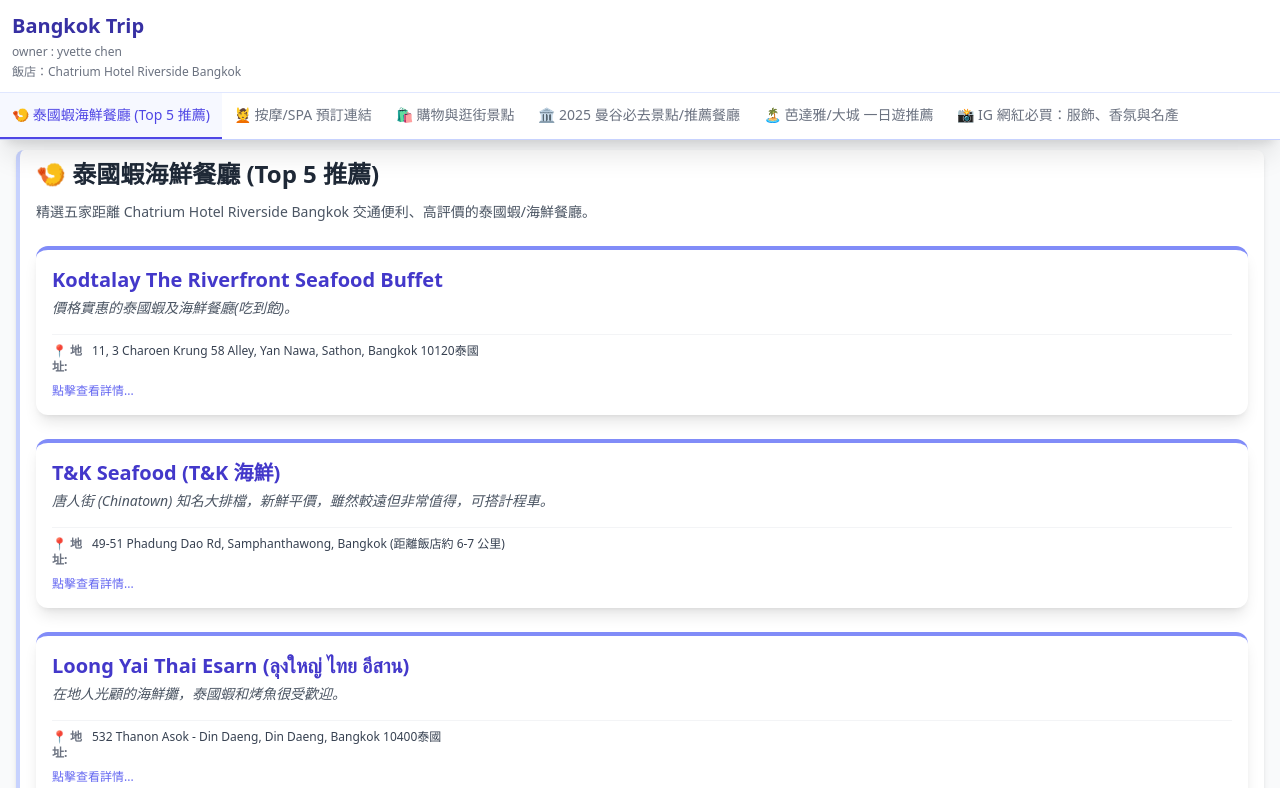
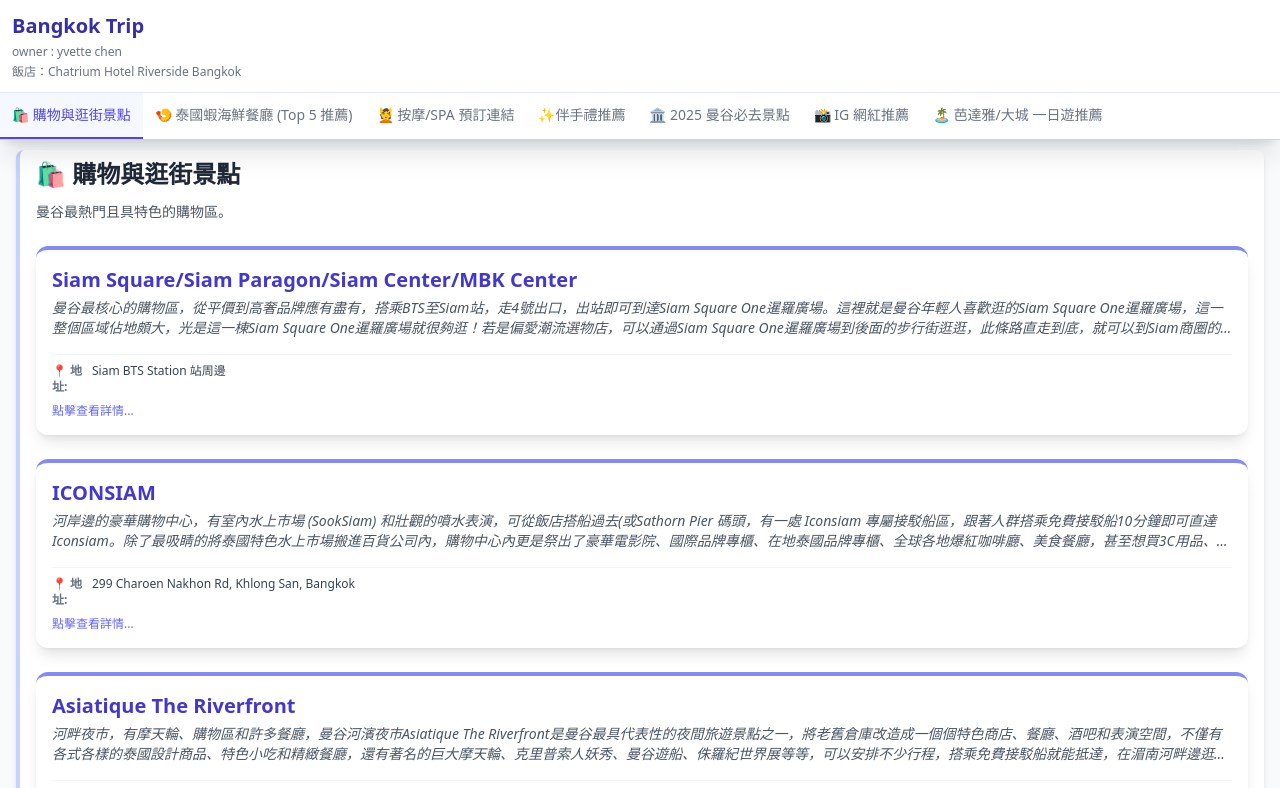
Before and after one commit to yvettechen0214/bangkok-trip-planner, a React (Vite) app: page / in a window 1280 px wide. Shown: the top 788 px of the page. Built offline with nearby package versions, Linux system fonts and the light colour scheme.

Commit message:
update: 新增更多information

```diff
--- a/src/tripData.js
+++ b/src/tripData.js
@@ -6,6 +6,42 @@
     "hotel": "Chatrium Hotel Riverside Bangkok"
   },
   "categories": [
+
+    {
+      "id": "shopping",
+      "name": "🛍️ 購物與逛街景點",
+      "description": "曼谷最熱門且具特色的購物區。",
+      "items": [
+        {
+          "name": "Siam Square/Siam Paragon/Siam Center/MBK Center",
+          "detail": "曼谷最核心的購物區，從平價到高奢品牌應有盡有，搭乘BTS至Siam站，走4號出口，出站即可到達Siam Square One暹羅廣場。這裡就是曼谷年輕人喜歡逛的Siam Square One暹羅廣場，這一整個區域佔地頗大，光是這一棟Siam Square One暹羅廣場就很夠逛！若是偏愛潮流選物店，可以通過Siam Square One暹羅廣場到後面的步行街逛逛，此條路直走到底，就可以到Siam商圈的另一間超人氣的MBK Center購物中心，也是曼谷當地人會去逛街的平價購物中心。",
+          "address": "Siam BTS Station 站周邊",
+          "phone": "依各百貨公司",
+          "hours": "10:00 - 22:00"
+        },
+        {
+          "name": "ICONSIAM",
+          "detail": "河岸邊的豪華購物中心，有室內水上市場 (SookSiam) 和壯觀的噴水表演，可從飯店搭船過去(或Sathorn Pier 碼頭，有一處 Iconsiam 專屬接駁船區，跟著人群搭乘免費接駁船10分鐘即可直達 Iconsiam。除了最吸睛的將泰國特色水上市場搬進百貨公司內，購物中心內更是祭出了豪華電影院、國際品牌專櫃、在地泰國品牌專櫃、全球各地爆紅咖啡廳、美食餐廳，甚至想買3C用品、泰國居家雜貨、超市掃伴手禮都可以在 Iconsiam 一次滿足，可以說是近年來最強、最有設計規畫性的商場。",
+          "address": "299 Charoen Nakhon Rd, Khlong San, Bangkok",
+          "phone": "+66 2 495 7080",
+          "hours": "10:00 - 22:00"
+        },
+        {
+          "name": "Asiatique The Riverfront",
+          "detail": "河畔夜市，有摩天輪、購物區和許多餐廳，曼谷河濱夜市Asiatique The Riverfront是曼谷最具代表性的夜間旅遊景點之一，將老舊倉庫改造成一個個特色商店、餐廳、酒吧和表演空間，不僅有各式各樣的泰國設計商品、特色小吃和精緻餐廳，還有著名的巨大摩天輪、克里普索人妖秀、曼谷遊船、侏羅紀世界展等等，可以安排不少行程，搭乘免費接駁船就能抵達，在湄南河畔邊逛邊吃，度過一個熱鬧的曼谷夜晚。",
+          "address": "2194 Charoen Krung Rd, Wat Phraya Krai, Bang Kho Laem, Bangkok",
+          "phone": "+66 92 249 2043",
+          "hours": "17:00 - 24:00"
+        },
+        {
+          "name": "Terminal 21 Asoke",
+          "detail": "機場航站主題的購物中心，每層樓以不同城市為主題 (如東京、倫敦)，美食街價格親民。",
+          "address": "88 Sukhumvit Soi 19, Khlong Toei Nuea, Watthana, Bangkok",
+          "phone": "+66 2 108 0888",
+          "hours": "10:00 - 22:00"
+        }
+      ]
+    },
     {
       "id": "shrimp",
       "name": "🍤 泰國蝦海鮮餐廳 (Top 5 推薦)",
@@ -64,43 +100,22 @@
         }
       ]
     },
-    {
-      "id": "shopping",
-      "name": "🛍️ 購物與逛街景點",
-      "description": "曼谷最熱門且具特色的購物區。",
+        {
+      "id": "shoppinglist",
+      "name": "✨伴手禮推薦",
+      "description": "不要忘記帶回台灣~",
       "items": [
-        {
-          "name": "Siam Square/Siam Paragon/Siam Center/MBK Center",
-          "detail": "曼谷最核心的購物區，從平價到高奢品牌應有盡有，搭乘 BTS 即可抵達。",
-          "address": "Siam BTS Station 站周邊",
-          "phone": "依各百貨公司",
-          "hours": "10:00 - 22:00"
-        },
-        {
-          "name": "ICONSIAM",
-          "detail": "河岸邊的豪華購物中心，有室內水上市場 (SookSiam) 和壯觀的噴水表演，可從飯店搭船過去。",
-          "address": "299 Charoen Nakhon Rd, Khlong San, Bangkok",
-          "phone": "+66 2 495 7080",
-          "hours": "10:00 - 22:00"
-        },
-        {
-          "name": "Asiatique The Riverfront",
-          "detail": "河畔夜市，有摩天輪、購物區和許多餐廳，飯店提供免費接駁船。",
-          "address": "2194 Charoen Krung Rd, Wat Phraya Krai, Bang Kho Laem, Bangkok",
-          "phone": "+66 92 249 2043",
-          "hours": "17:00 - 24:00"
-        },
-        {
-          "name": "Terminal 21 Asoke",
-          "detail": "機場航站主題的購物中心，每層樓以不同城市為主題 (如東京、倫敦)，美食街價格親民。",
-          "address": "88 Sukhumvit Soi 19, Khlong Toei Nuea, Watthana, Bangkok",
-          "phone": "+66 2 108 0888",
-          "hours": "10:00 - 22:00"
-        },
         {
           "name": "ChaTraMue 手標泰式奶茶包 (沖泡式)",
           "detail": "泰國國民奶茶品牌，沖泡包非常適合帶回臺灣作為伴手禮。經典紅標和綠標奶茶都非常受歡迎。",
-          "address": "各大超市 (Big C, Lotus's) 或 ChaTraMue 專賣店",
+          "address": "曼谷機場、超市、Big C、各ChatTraMue茶飲櫃位",
+          "phone": "N/A",
+          "hours": "依商店營業時間"
+        },
+        {
+          "name": "Koh Kae 堅果 ( 大哥花生豆)",
+          "detail": "配茶下酒、追劇都合適又被稱為堅果之王，被譽為「全泰國最好吃的堅果」市占率超過80% ! 酥脆口感又帶著椰漿香氣，碰撞出不同火花。",
+          "address": "Big C、7-11超商、機場、超市",
           "phone": "N/A",
           "hours": "依商店營業時間"
         },
@@ -112,32 +127,46 @@
           "hours": "24 小時"
         },
         {
-          "name": "Lobo (泰式料理調理包/醬料)",
-          "detail": "泰國最知名的調理包品牌。推薦必買：綠咖哩醬包、泰式酸辣湯(Tom Yum)醬包，輕鬆在家重現泰國味。",
-          "address": "各大超市 (Gourmet Market, Big C) 調味料區",
+          "name": "泰國樂事Lays 薯片",
+          "detail": "雖然世界各地都有樂事，但泰國有超多限定特殊口味如「泰式辣海鮮檸檬」、「熱壓火腿起士三明治」、「綠咖哩雞」、「東北小陶鍋」、「酸辣海鮮」、「鹹蛋黃」、「烤大頭蝦」、「香烤魷魚片」等等超多選擇，只有在泰國當地才買得到 ! 尤其是「打拋葉系列」像是真的在吃打拋豬一樣，想念泰國美食時就來上一包。",
+          "address": "Big C、超市、7-11超商",
           "phone": "N/A",
           "hours": "依商店營業時間"
         },
         {
-          "name": "Pretz 泰國限定口味 (打拋肉/辣味)",
-          "detail": "日本固力果 (Glico) 在泰國推出的限定口味百力滋，如打拋肉 (Pad Krapow) 和酸辣蝦湯口味，包裝輕巧，適合送禮。",
-          "address": "各大超市及便利商店",
+          "name": "Doi Chaang 泰國咖啡豆",
+          "detail": "榮獲多項國際認證、標章且經過公平交易認證的世界級精品咖啡豆，產自於最適合咖啡生長的山谷，不使用肥料、農藥與機器，堅持使用手工採收，並使用高山泉水發酵洗淨生豆，讓咖啡豆在最佳狀態下進行加工，喝起來香醇順口讓人意猶未盡，而且喝了不會心悸、手抖造成身體不適。除了買咖啡豆自己磨以外，還有販售方便的濾掛咖啡。",
+          "address": "Siam Paragon樓下超市、機場出境商店、Doi Chaang 咖啡店",
           "phone": "N/A",
           "hours": "依商店營業時間"
         },
         {
           "name": "皇家蜂蜜 (Royal Jelly Honey)",
-          "detail": "泰國皇室計畫的產品，包裝通常為小支裝，價格親民且品質優良，適合當作健康伴手禮。",
-          "address": "7-11 便利商店或藥妝店",
+          "detail": "泰國皇室計畫的產品，包裝通常為小支裝，價格親民且品質優良，適合當作健康伴手禮，可以抹吐司、加水稀釋泡蜜茶、加茶飲、加牛奶調味都很棒，具有止咳潤嗓、養顏美容的成效。",
+          "address": "Big C、55Thong Lo商場皇家商品專賣店、機場",
           "phone": "N/A",
           "hours": "24 小時"
-        }
+        },
+        {
+          "name": "Counterpain 肌肉酸痛藥膏",
+          "detail": "很多人到泰國第一站就直衝到藥妝店買這條藥膏，逛到腳痠、腰痛就在睡前擦上，按摩2-3分鐘隔天醒來又充滿活力啦 ! 針對肌肉疲勞、撞傷、扭傷、風濕、關節痛、運動拉傷都相當有效。「紅色-溫熱版」可治慢性痠痛；「藍色-涼感」則專治運動痠痛、長輩風濕關節痠痛，無副作用且快速吸收，不油膩不沾衣物。",
+          "address": "Big C、超市、7-11超商、屈臣氏等連鎖藥妝店、機場免稅店、夜市",
+          "phone": "N/A",
+          "hours": "24 小時"
+        },
+        {
+          "name": "Tiger Balm 虎牌萬金油",
+          "detail": "虎牌非常多國家都有，但泰國虎牌最純正、最好用 ! 紅標溫熱、白標清涼，加入樟腦、薄荷、丁香等天然成分製成，小孩也可以安心使用，紅標適合用來緩解肌肉痠痛、白標可以緩解頭暈、頭痛與鼻塞。不管是蚊蟲叮咬、暈車暈船、提神醒腦、感冒鼻塞、運動疲勞或肌肉受傷都可以使用，是泰國人家中也都常備的萬用藥膏。",
+          "address": "Big C、超市、7-11超商、屈臣氏等連鎖藥妝店、機場免稅店、夜市",
+          "phone": "N/A",
+          "hours": "24 小時"
+        },
       ]
     },
     {
       "id": "mustsee",
-      "name": "🏛️ 2025 曼谷必去景點/推薦餐廳",
-      "description": "傳統、網美、人氣餐廳及 2025 仍熱門的經典景點。",
+      "name": "🏛️ 2025 曼谷必去景點",
+      "description": "2025 仍熱門的經典景點。",
       "items": [
         {
           "name": "大皇宮 (The Grand Palace) & 玉佛寺 (Wat Phra Kaew)",
@@ -159,6 +188,30 @@
           "address": "2 Sanam Chai Rd, Phra Borom Maha Ratchawang, Phra Nakhon, Bangkok",
           "phone": "+66 2 226 0335",
           "hours": "08:00 - 18:30"
+        }
+
+      ]
+    },
+    // <-- 在這裡，在上面的 '}' 之後，加上一個逗號 (,)
+    // <--- 接著貼上我提供的以下代碼塊！
+    {
+      "id": "shopping_ig",
+      "name": "📸 IG 網紅推薦",
+      "description": "曼谷新興潮流，專為社群分享準備。",
+      "items": [
+        {
+          "name": "JJ Market (恰圖恰週末市集) 服飾",
+          "detail": "曼谷最大的週末市集，許多網紅級的服飾店和獨立設計師品牌都在這裡，適合挖寶。請帶足現金！",
+          "address": "Kamphaeng Phet 2 Rd, Chatuchak, Bangkok",
+          "phone": "N/A",
+          "hours": "週末 09:00 - 18:00 (部分週五開放)"
+        },
+        {
+          "name": "BACC (曼谷藝術文化中心) 周邊飾品",
+          "detail": "文青潮流地標，周邊有許多獨立品牌和特色太陽眼鏡店，風格較為年輕、前衛。",
+          "address": "939 Rama I Rd, Wang Mai, Pathum Wan, Bangkok",
+          "phone": "+66 2 214 6630",
+          "hours": "10:00 - 21:00 (週一休)"
         },
         {
           "name": "Thipsamai Pad Thai (鬼門炒河粉)",
@@ -196,50 +249,6 @@
           "hours": "約 08:00 出發，18:00 返回曼谷"
         }
       ]
-    },
-    // <-- 在這裡，在上面的 '}' 之後，加上一個逗號 (,)
-    // <--- 接著貼上我提供的以下代碼塊！
-    {
-      "id": "shopping_ig",
-      "name": "📸 IG 網紅必買：服飾、香氛與名產",
-      "description": "曼谷新興潮流與經典名產，專為社群分享準備。",
-      "items": [
-        {
-          "name": "JJ Market (恰圖恰週末市集) 服飾",
-          "detail": "曼谷最大的週末市集，許多網紅級的服飾店和獨立設計師品牌都在這裡，適合挖寶。請帶足現金！",
-          "address": "Kamphaeng Phet 2 Rd, Chatuchak, Bangkok",
-          "phone": "N/A",
-          "hours": "週末 09:00 - 18:00 (部分週五開放)"
-        },
-        {
-          "name": "BACC (曼谷藝術文化中心) 周邊飾品",
-          "detail": "文青潮流地標，周邊有許多獨立品牌和特色太陽眼鏡店，風格較為年輕、前衛。",
-          "address": "939 Rama I Rd, Wang Mai, Pathum Wan, Bangkok",
-          "phone": "+66 2 214 6630",
-          "hours": "10:00 - 21:00 (週一休)"
-        },
-        {
-          "name": "HARNN / THANN (高級香氛)",
-          "detail": "泰國國際知名的頂級香氛和精油品牌。THANN 的紫蘇系列和 HARNN 的米稃油產品是熱門網紅商品。",
-          "address": "各大百貨公司 (如 Siam Paragon, ICONSIAM) 均有專櫃",
-          "phone": "依分店",
-          "hours": "10:00 - 22:00"
-        },
-        {
-          "name": "Bath & Bloom (平價香氛)",
-          "detail": "中價位的泰國香氛，包裝精美，適合當伴手禮。尤其是茉莉和芒果糯米系列很受歡迎。",
-          "address": "Terminal 21、Central World 等商場皆有分店",
-          "phone": "依分店",
-          "hours": "10:00 - 22:00"
-        },
-        {
-          "name": "小老闆海苔 (Tao Kae Noi)",
-          "detail": "經典必買名產，各種口味的海苔零食，機場或各大超市皆有販售。",
-          "address": "各大超市 (Big C, Gourmet Market) 及便利商店",
-          "phone": "N/A",
-          "hours": "依商店營業時間"
-        }
-      ]
     }
 // ... (確保您的 categories 陣列結尾是 `];` 且只有一個)
   ]
```
